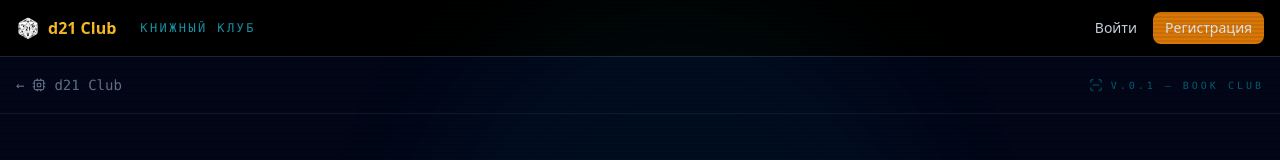
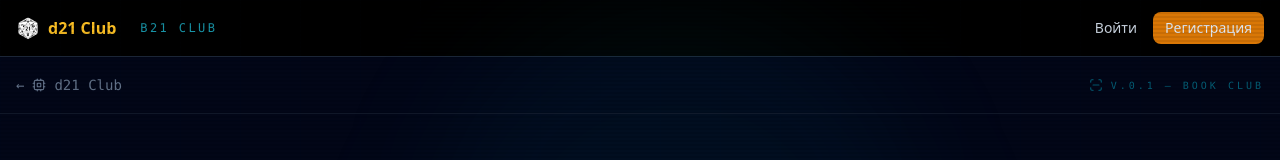
Before and after one commit to perryshe/dnd-club, a Next.js app: page /book-club in a window 1280 px wide. Shown: the top 160 px of the page. Built offline with nearby package versions, Linux system fonts and the light colour scheme; no server answers.

Commit message:
feat: b21 Club branding, book favicon, Google search for books

```diff
--- a/src/app/book-club/page.tsx
+++ b/src/app/book-club/page.tsx
@@ -1,5 +1,12 @@
+import type { Metadata } from "next"
 import Link from "next/link"
 import { Cpu, Download, ExternalLink, MessageCircle, ScanLine, Sparkles } from "lucide-react"
+
+export const metadata: Metadata = {
+  title: "b21 Club",
+  description: "Книжный клуб d21 Club",
+  icons: "/book-favicon.svg",
+}
 
 const books = [
   { id: 6, title: "Понедельник начинается в субботу", author: "Аркадий и Борис Стругацкие", date: "13 июня 2026", status: "plan" as const, genre: "Фантастика", search: "Понедельник+начинается+в+субботу+Стругацкие" },
@@ -174,7 +181,7 @@ export default function BookClubPage() {
 
                   {/* Download */}
                   <a
-                    href={`https://flibusta.is/booksearch?ask=${book.search}`}
+                    href={`https://www.google.com/search?q=${book.search}+fb2+pdf`}
                     target="_blank"
                     className={`
                       relative z-10 flex-shrink-0 flex items-center gap-1.5 px-3 py-2 mt-1 rounded-lg
--- a/src/app/layout.tsx
+++ b/src/app/layout.tsx
@@ -33,7 +33,7 @@ export default async function RootLayout({
                   href="/book-club"
                   className="text-cyan-400/70 hover:text-cyan-300 transition font-mono text-xs tracking-[0.2em] uppercase relative group"
                 >
-                  <span className="relative z-10">Книжный клуб</span>
+                  <span className="relative z-10">b21 Club</span>
                   <span className="absolute -bottom-1 left-0 w-0 h-px bg-gradient-to-r from-cyan-400 to-transparent group-hover:w-full transition-all duration-300" />
                 </Link>
               </div>
```
Also changed, not shown: public/book-favicon.svg (added).
